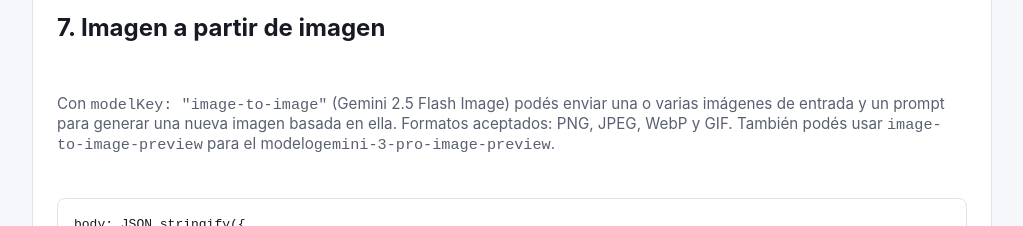
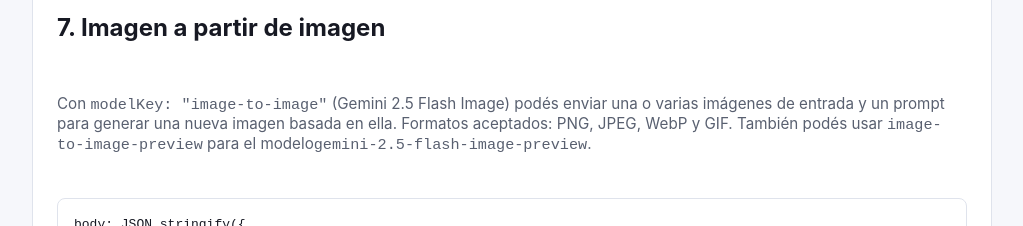
Before and after one commit to PolCarva/vertex, a Next.js app: page /docs in a window 1280 px wide. Shown: the part 3100-3326 px from the top of the page, without its empty margins (128-1151 px from the left). Built offline with nearby package versions, Linux system fonts and the light colour scheme.

Commit message:
Use Vertex Gemini 2.5 Flash Image Preview

```diff
--- a/app/docs/page.tsx
+++ b/app/docs/page.tsx
@@ -43,7 +43,7 @@ flash         gemini-2.5-flash            text             texto rapido
 pro           gemini-2.5-pro              text             texto avanzado (thinking)
 image         imagen-3.0-generate-002     image            generar imagen desde prompt
 image-to-image gemini-2.5-flash-image    image-to-image   generar imagen desde otra imagen
-image-to-image-preview gemini-3-pro-image-preview image-to-image   generar imagen preview
+image-to-image-preview gemini-2.5-flash-image-preview image-to-image   generar imagen preview
 audio         gemini-2.5-flash            audio            analizar audio
 video         gemini-2.5-flash            video            analizar video`}</pre>
 
@@ -131,7 +131,7 @@ video         gemini-2.5-flash            video            analizar video`}</pre
           enviar una o varias imágenes de entrada y un prompt para generar una nueva
           imagen basada en ella. Formatos aceptados: PNG, JPEG, WebP y GIF.
           También podés usar <code>image-to-image-preview</code> para el modelo
-          <code>gemini-3-pro-image-preview</code>.
+          <code>gemini-2.5-flash-image-preview</code>.
         </p>
         <pre className="message">{`body: JSON.stringify({
   modelKey: "image-to-image",
--- a/lib/googleVertex.ts
+++ b/lib/googleVertex.ts
@@ -41,7 +41,7 @@ async function getAccessToken(): Promise<string> {
 
 function vertexEndpoint(model: string, method: "generateContent" | "predict"): { url: string; model: string } {
   const projectId = requiredEnv("GOOGLE_CLOUD_PROJECT_ID");
-  const location = model === "gemini-3-pro-image-preview" ? "global" : process.env.GOOGLE_VERTEX_LOCATION || "us-central1";
+  const location = model.endsWith("-image-preview") ? "global" : process.env.GOOGLE_VERTEX_LOCATION || "us-central1";
   const encodedModel = encodeURIComponent(model);
   const host = location === "global" ? "aiplatform.googleapis.com" : `${location}-aiplatform.googleapis.com`;
 
--- a/lib/models.ts
+++ b/lib/models.ts
@@ -45,7 +45,7 @@ const DEFAULT_MODEL_ALIASES: ModelAlias[] = [
   },
   {
     key: "image-to-image-preview",
-    model: process.env.GOOGLE_VERTEX_IMAGE_TO_IMAGE_PREVIEW_MODEL || "gemini-3-pro-image-preview",
+    model: process.env.GOOGLE_VERTEX_IMAGE_TO_IMAGE_PREVIEW_MODEL || "gemini-2.5-flash-image-preview",
     kind: "image-to-image",
   },
   {
```
Also changed, not shown: 1 other file (tests, documents, lock files or other folders).
